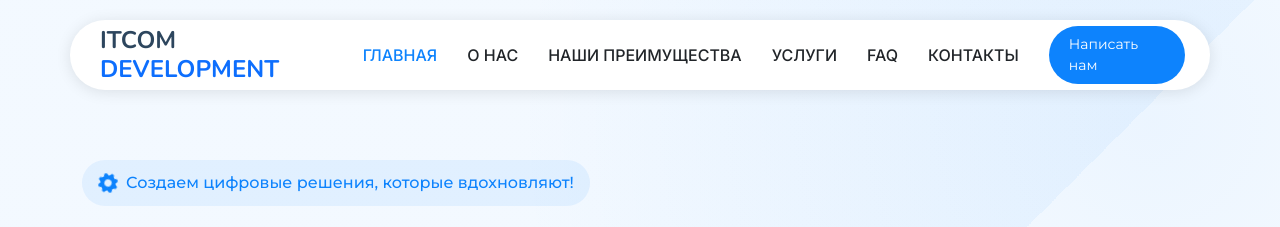
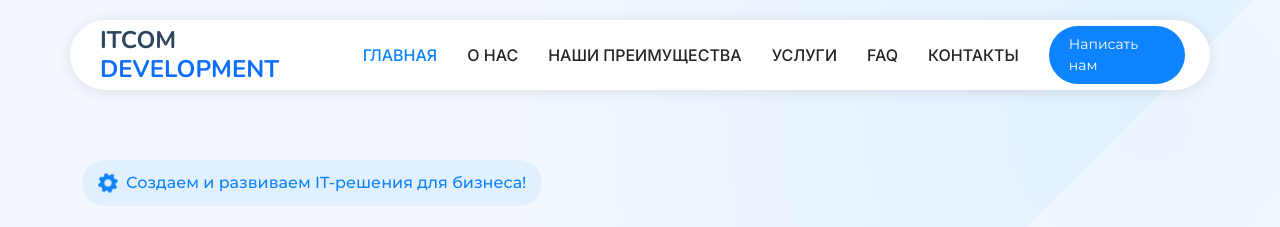
Before and after one commit to itcomdevops/it-agency, a website: page index.html in a window 1280 px wide. Shown: the top 227 px of the page. Drawn offline with nearby package versions, Linux system fonts and the light colour scheme.

Commit message:
3-я правка

```diff
--- a/index.html
+++ b/index.html
@@ -90,7 +90,7 @@
               <div class="hero-content" data-aos="fade-up" data-aos-delay="200">
                 <div class="company-badge mb-4">
                   <i class="bi bi-gear-fill me-2 rotate"></i>
-                  Создаем цифровые решения, которые вдохновляют!
+                  Создаем и развиваем IT-решения для бизнеса!
                 </div>
 
                 <h1 class="">
```
